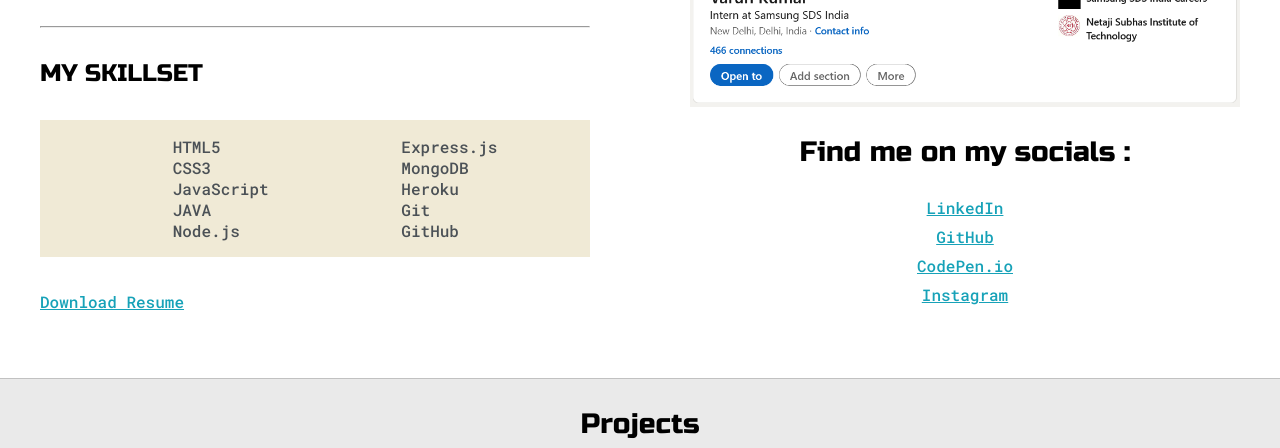
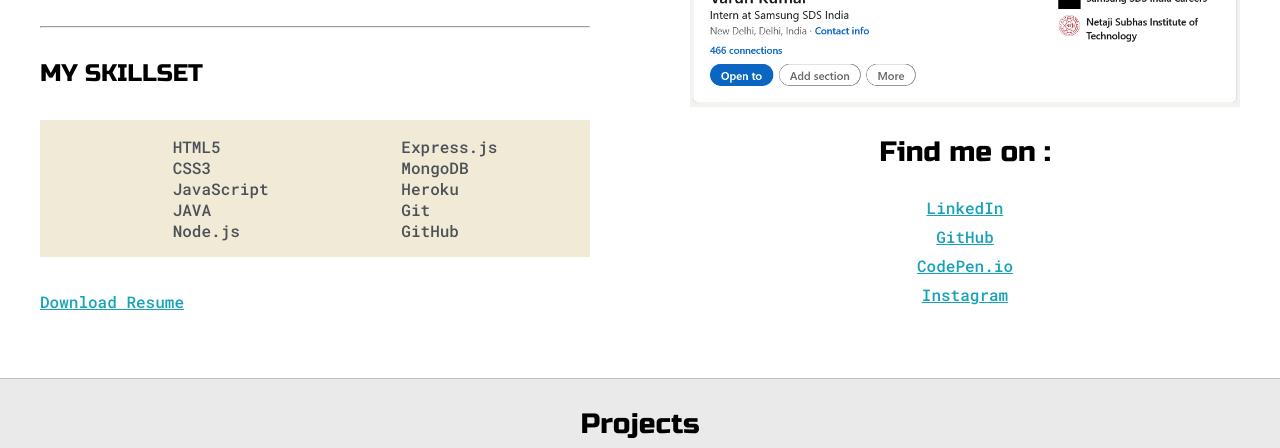
Before and after one commit to v-a-run/v-a-run.github.io, a plain HTML site: page index.html in a window 1280 px wide. Shown: the part 940-1388 px from the top of the page. Drawn offline with Linux system fonts and the light colour scheme.

Commit message:
Update index.html

```diff
--- a/index.html
+++ b/index.html
@@ -127,7 +127,7 @@
               alt=""
               srcset=""
             />
-            <h3>Find me on my socials :</h3>
+            <h3>Find me on :</h3>
             <p>
               <a target="_blank" href="https://www.linkedin.com/in/varunk26/"
                 >LinkedIn</a
```
